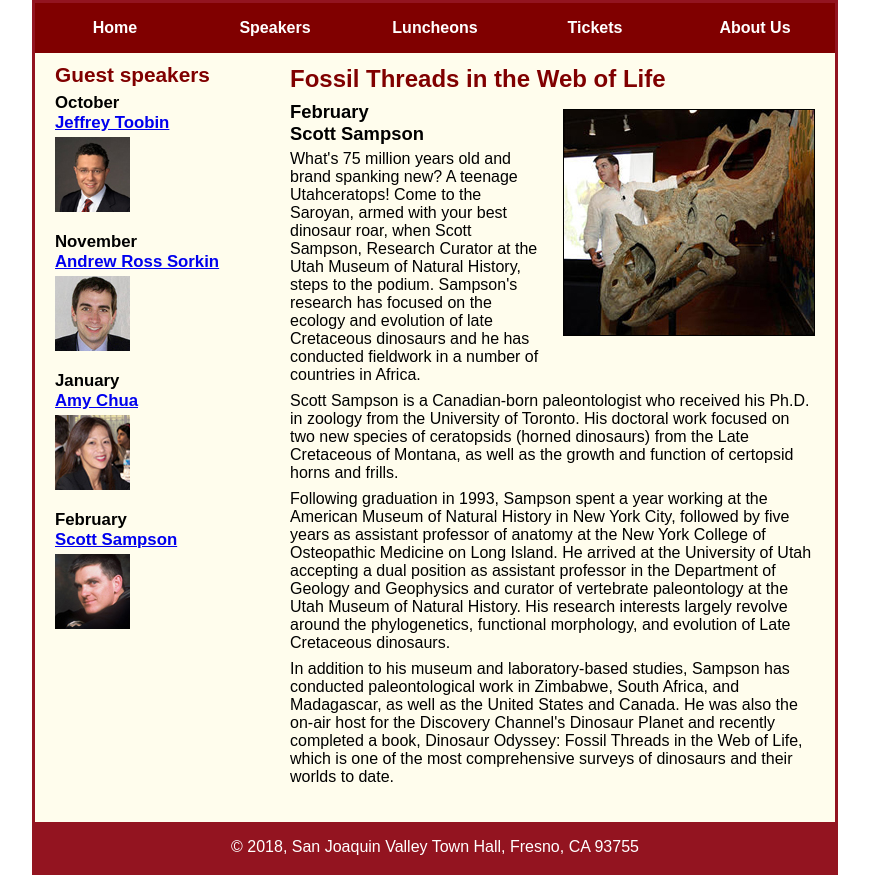
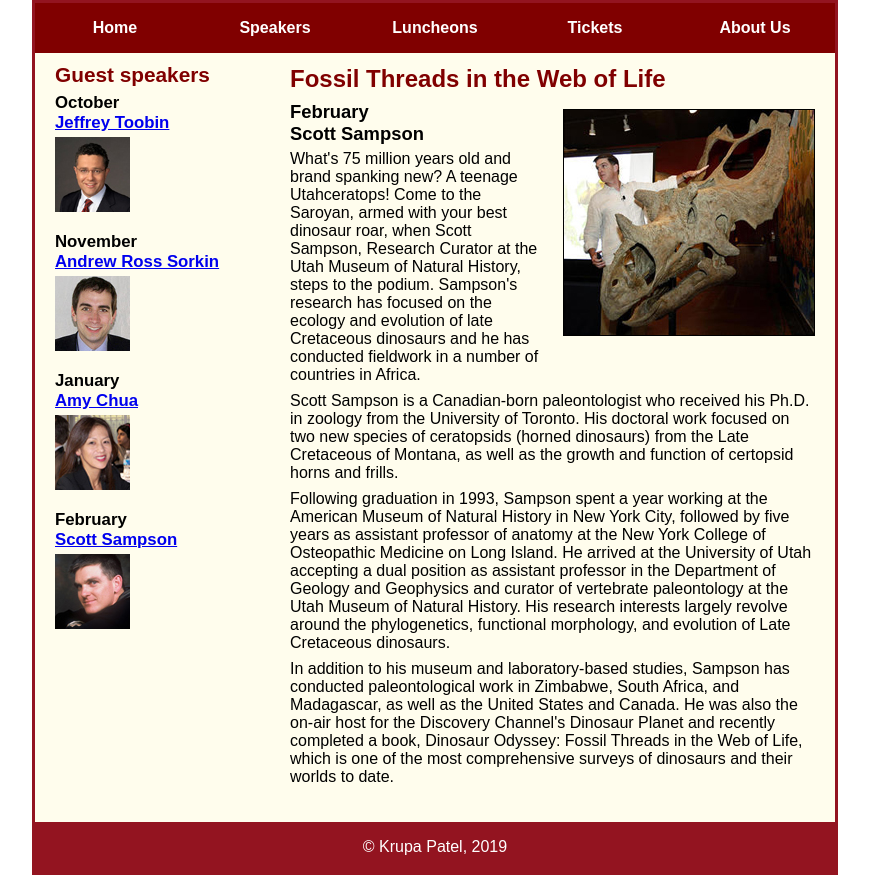
Before and after one commit to kp764/A13, a plain HTML site: page speakers/sampson.html in a window 1280 px wide. Shown: the part 115-990 px from the top of the page, without its empty margins (205-1074 px from the left). Drawn offline with Linux system fonts and the light colour scheme.

Commit message:
Update sampson.html

```diff
--- a/speakers/sampson.html
+++ b/speakers/sampson.html
@@ -74,7 +74,7 @@
 		</aside>
 	</main>
 	<footer>
-		<p>&copy; 2018, San Joaquin Valley Town Hall, Fresno, CA 93755</p>
+		<p>&copy; Krupa Patel, 2019</p>
 	</footer>
 </body>
 </html>
```
